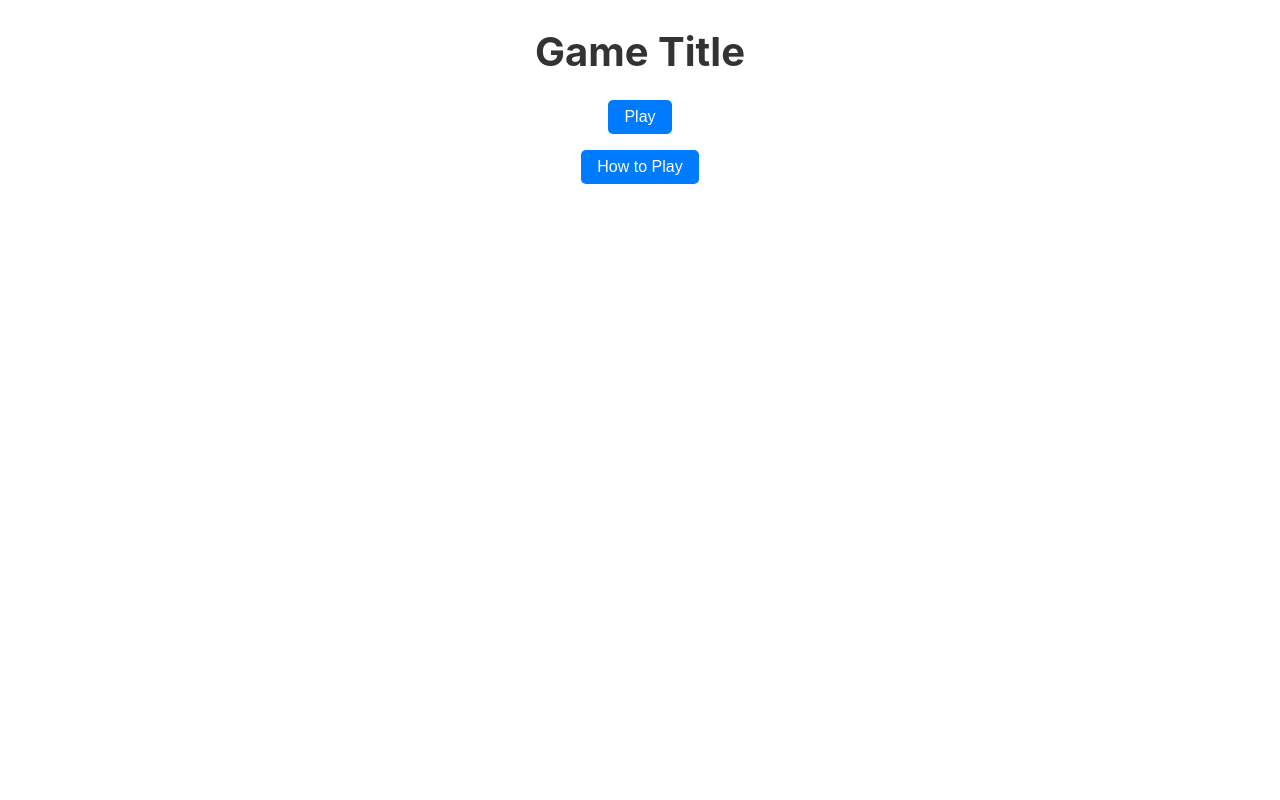
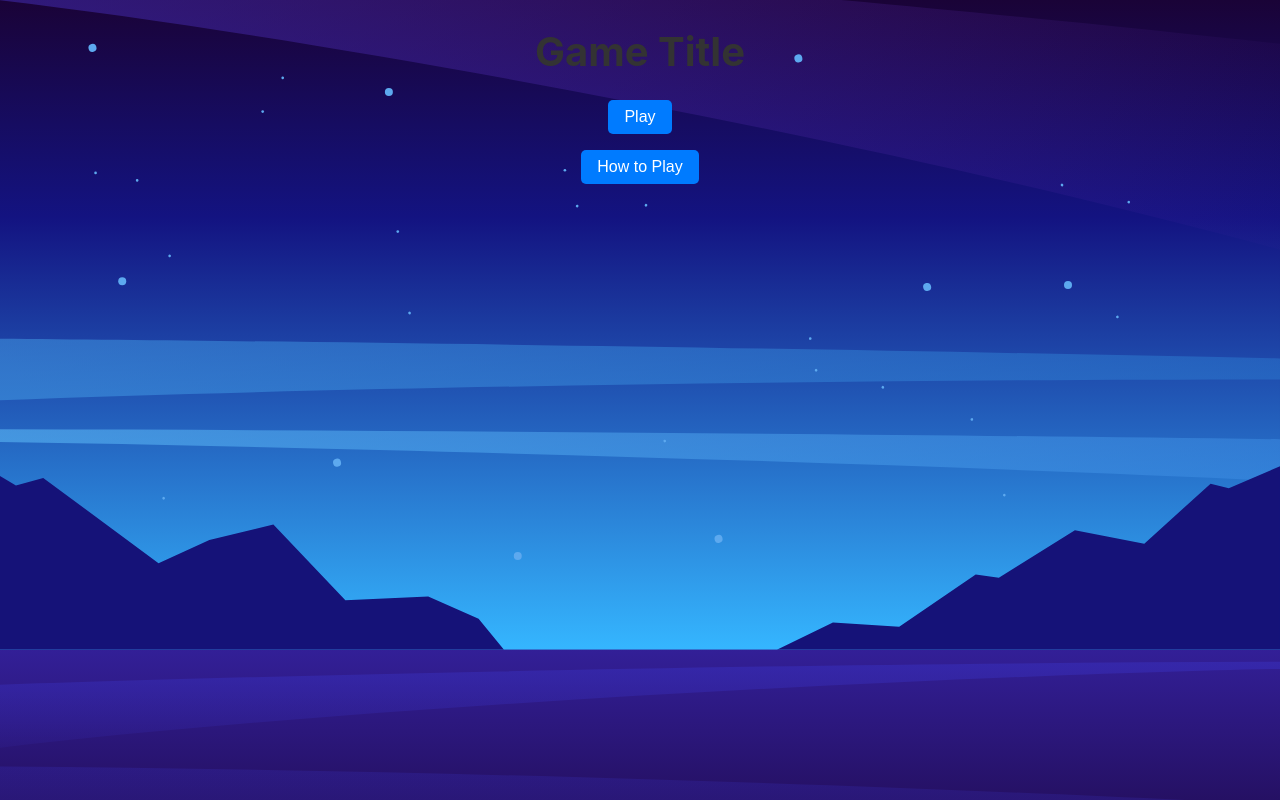
Before and after one commit to huyviet1995/hangman-game, a React (Create React App) app: page / in a window 1280 px wide. Built offline with nearby package versions, Linux system fonts and the light colour scheme.

Commit message:
Add background iamge to landing page

```diff
--- a/src/App.css
+++ b/src/App.css
@@ -1,5 +1,10 @@
 .App {
   text-align: center;
+  background-image: url("/public/starter-code/assets/images/background-desktop.svg");
+  height: 100vh;
+  width: 100vw;
+  background-repeat: no-repeat;
+  background-size: cover;
 }
 
 .App-logo {
```
